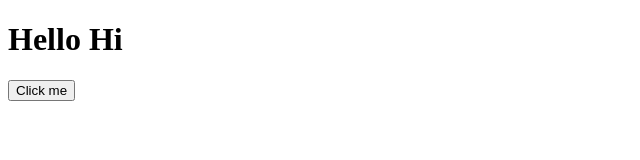
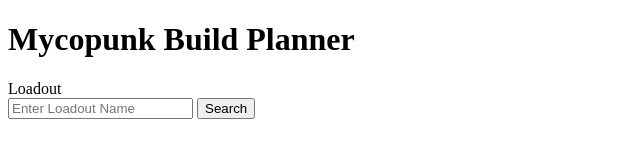
Before and after one commit to A-non-bot/mycopunk_Rep, a plain HTML site: page index.html in a window 1280 px wide. Shown: the whole page, without its empty margins (0-640 px from the left). Drawn offline with Linux system fonts and the light colour scheme.

Commit message:
Feat. List

```diff
--- a/index.html
+++ b/index.html
@@ -1,13 +1,23 @@
 <!doctype html>
 <html lang="en">
 <head>
+    <meta charset="UTF-8">
     <title>Mycopunk Build Planner</title>
     <link rel="stylesheet" href="styles.css" />
 </head>
+
+<body>
+    <h1>Mycopunk Build Planner</h1>
+
+    <label for="loadout">Loadout</label><br>
+    <input type="text" id="loadoutInput" placeholder="Enter Loadout Name">
+    <button onclick="addItem()">Search</button>
+
         <div>
-    <body>
-        <h1>Hello Hi</h1>
-        <button>Click me</button>
+            <section>
+                <ul id="loadoutList">
+                </ul>
+            </section>
+        </div>
 </body>
-    </div>
 </html>
```
Lines whose indentation alone changed are shown as unchanged.
